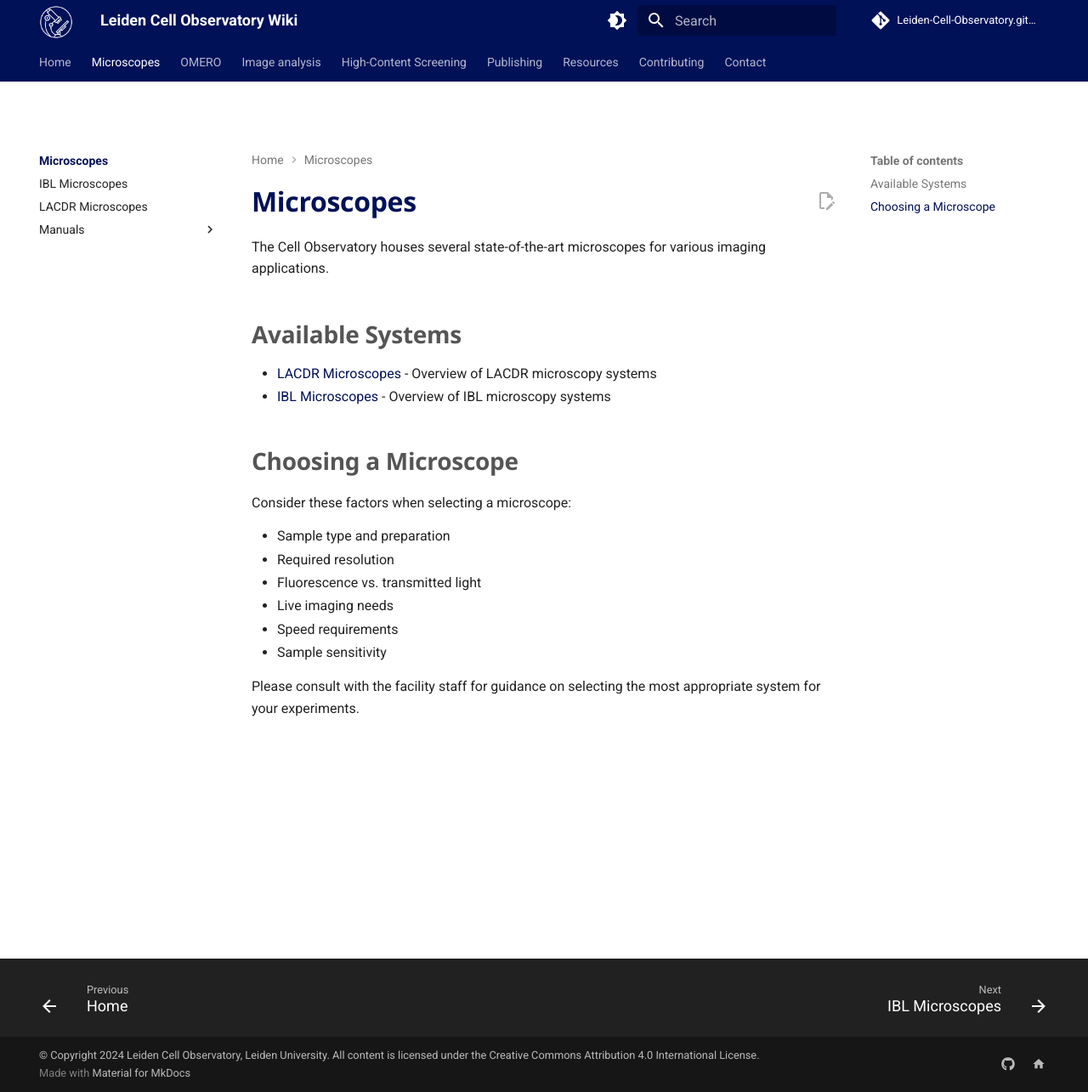
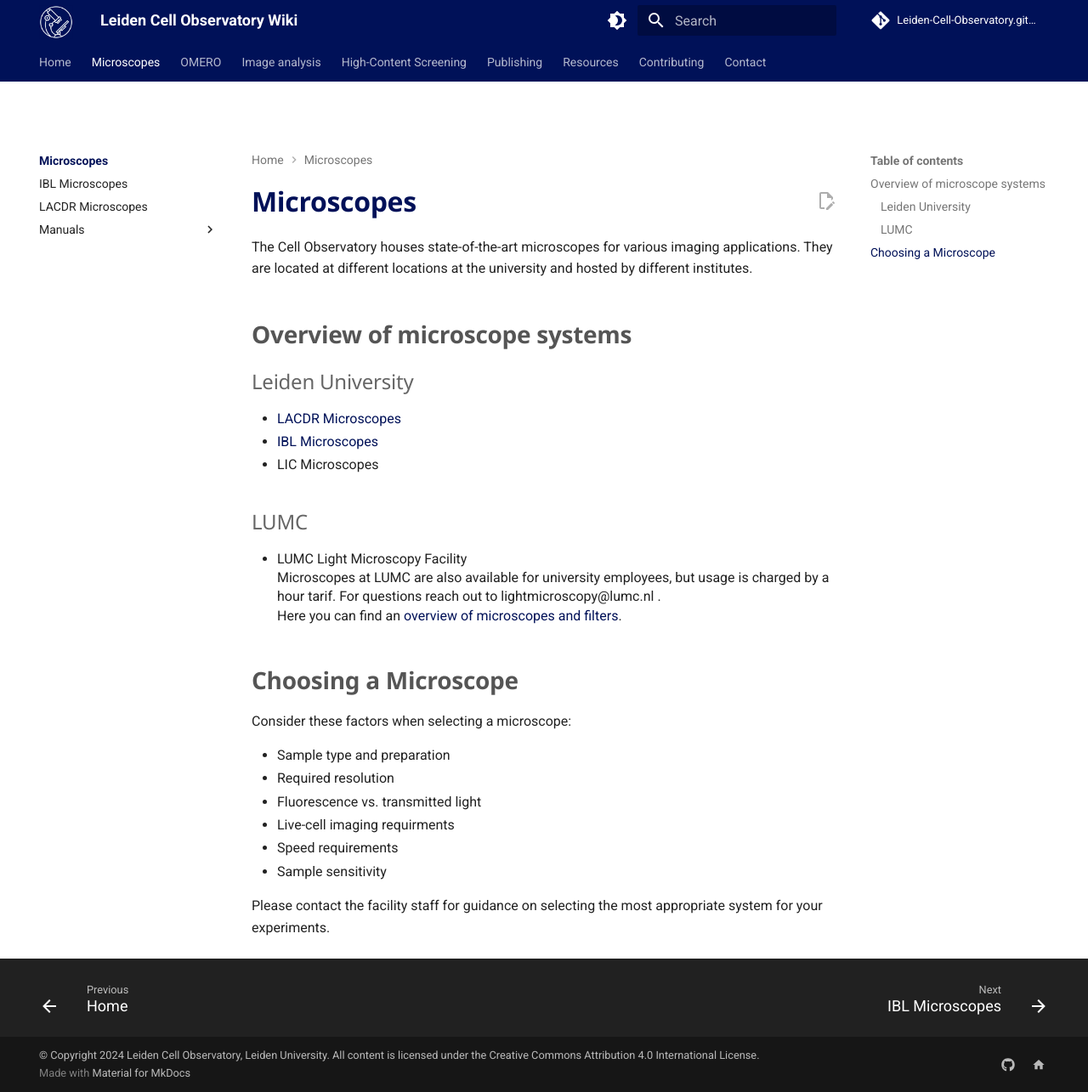
Before and after one commit to Leiden-Cell-Observatory/Leiden-Cell-Observatory.github.io, an MkDocs documentation site: the page built from docs/microscopes/index.md, in a window 1280 px wide and 1285 px high. Shown: the whole window at 85% size. Built offline with MkDocs 1.6.1 and Material for MkDocs 9.7.7, drawn with Linux system fonts in a browser that asks for light colours; comment, search, counter and statistics services are not loaded.

Commit message:
Update index.md

```diff
--- a/docs/microscopes/index.md
+++ b/docs/microscopes/index.md
@@ -1,11 +1,17 @@
 # Microscopes
 
-The Cell Observatory houses several state-of-the-art microscopes for various imaging applications.
+The Cell Observatory houses state-of-the-art microscopes for various imaging applications. They are located at different locations at the university and hosted by different institutes.
 
-## Available Systems
+## Overview of microscope systems
+### Leiden University
+- [LACDR Microscopes](lacdrmicroscopes.md)
+- [IBL Microscopes](iblmicroscopes.md)
+- LIC Microscopes
 
-- [LACDR Microscopes](lacdrmicroscopes.md) - Overview of LACDR microscopy systems
-- [IBL Microscopes](iblmicroscopes.md) - Overview of IBL microscopy systems
+### LUMC
+- LUMC Light Microscopy Facility
+Microscopes at LUMC are also available for university employees, but usage is charged by a hour tarif. For questions reach out to lightmicroscopy@lumc.nl .
+Here you can find an [overview of microscopes and filters](https://ccb.lumc.nl/upload/files/overzicht_microscopen_filtercubes_updateJul2025_web.pdf){:target="_blank"}.
 
 ## Choosing a Microscope
 
@@ -14,8 +20,8 @@
 - Sample type and preparation
 - Required resolution
 - Fluorescence vs. transmitted light
-- Live imaging needs
+- Live-cell imaging requirments
 - Speed requirements
 - Sample sensitivity
 
-Please consult with the facility staff for guidance on selecting the most appropriate system for your experiments.
+Please contact the facility staff for guidance on selecting the most appropriate system for your experiments.
```
